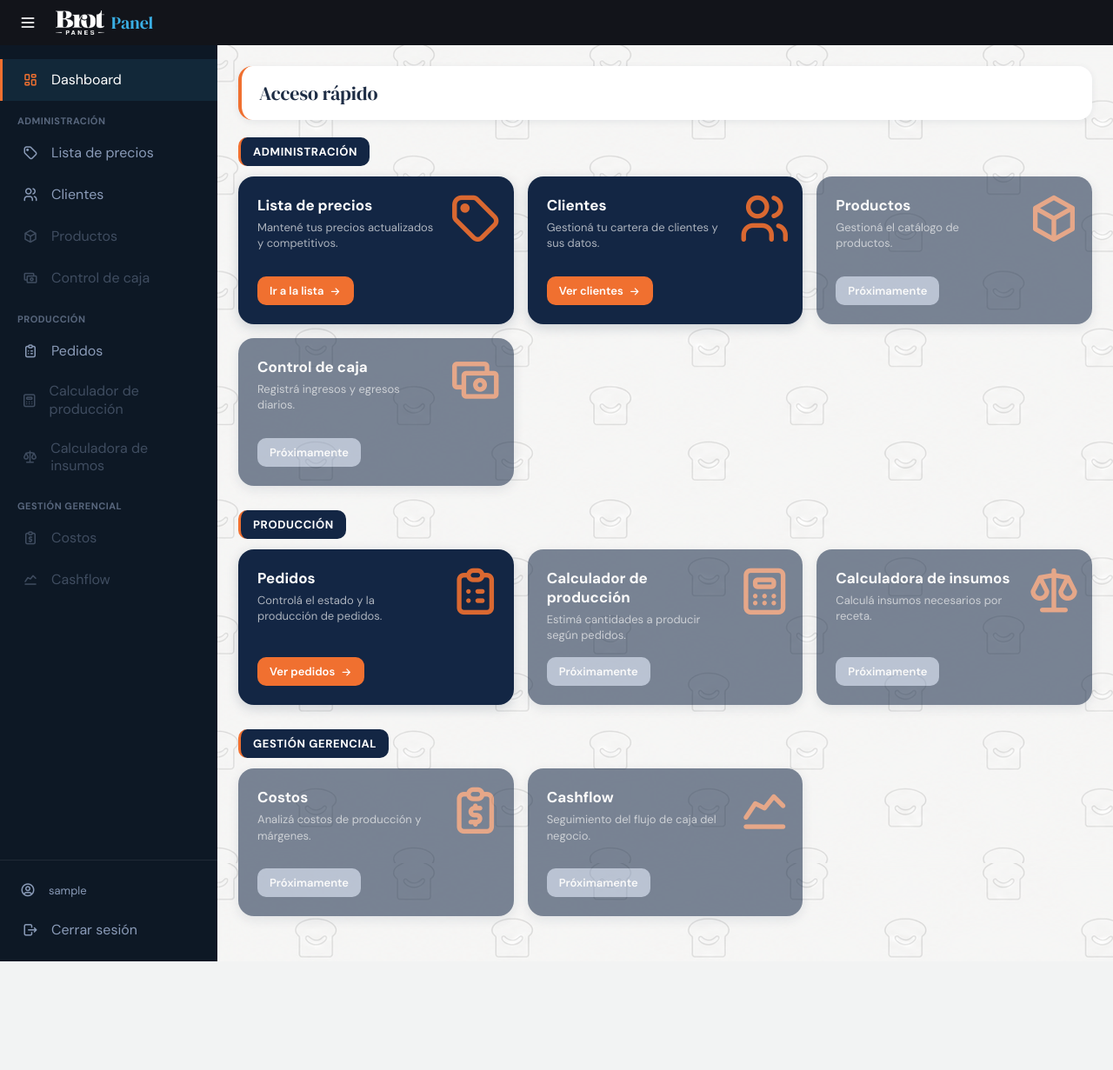
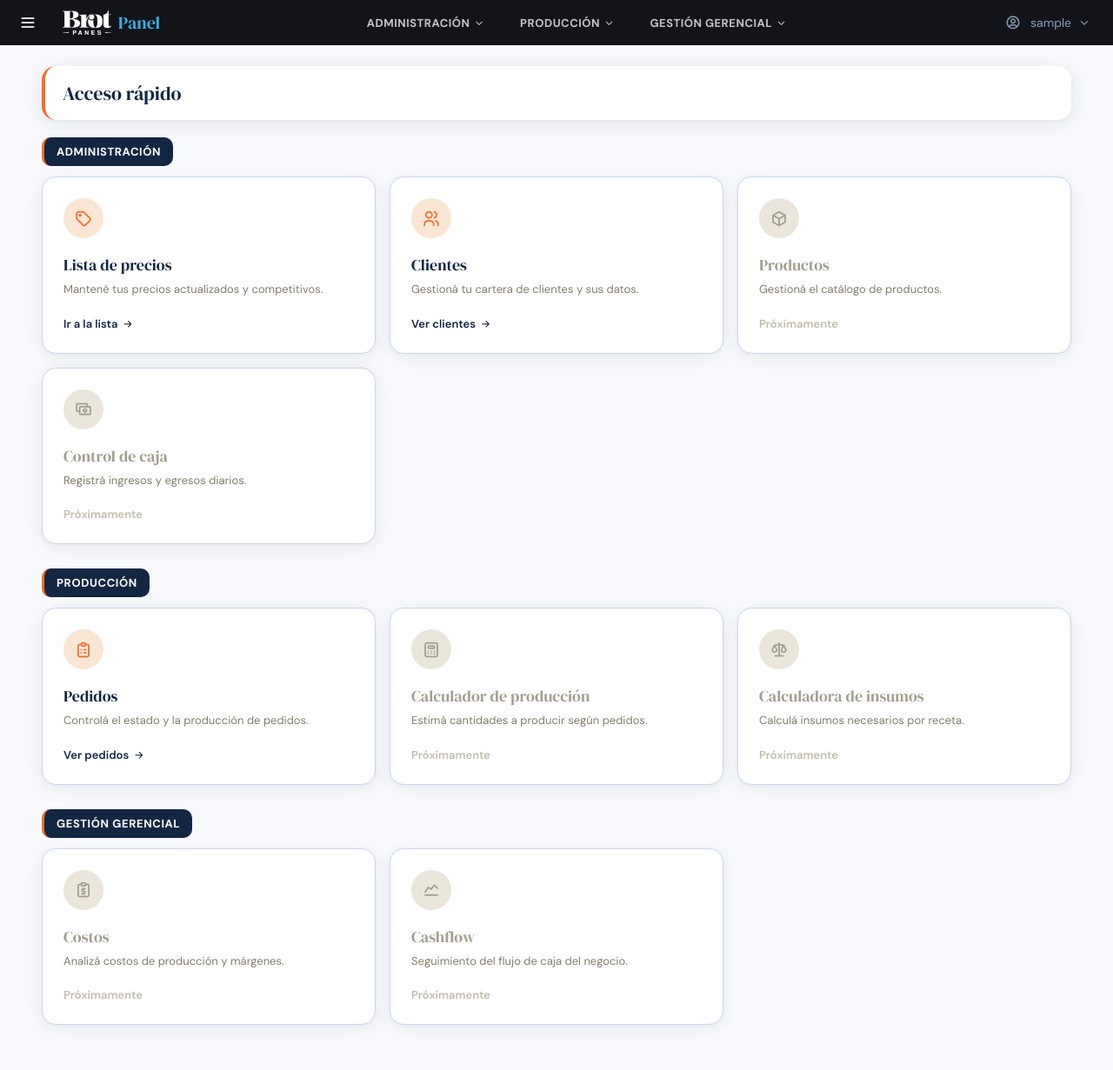
Before and after one commit to lopezmaty/brot_panel, a Django app: page /panel/dashboard/ in a window 1280 px wide. Shown: the whole page at 87% size. Before the commit the page ends 1106 px from the top, so only its background shows below. Run offline with Django 5.2, Linux system fonts and the light colour scheme; the visitor is signed in with stand-in values (Sample User, id 1).

Commit message:
setup usuarios_view

```diff
--- a/frontend/urls.py
+++ b/frontend/urls.py
@@ -7,5 +7,6 @@ urlpatterns = [
     path('clientes/', views.clientes_view, name='clientes'),
     path('pedidos/', views.centro_pedidos_view, name='centro_pedidos'),
     path('login/', views.login_view, name='login'),
-    path('logout/', views.logout_view, name='logout')
+    path('logout/', views.logout_view, name='logout'),
+    path('usuarios/', views.usuarios_view, name='usuarios'),
 ]
--- a/frontend/views.py
+++ b/frontend/views.py
@@ -1,6 +1,7 @@
 from django.shortcuts import render, redirect
 from django.contrib.auth import authenticate, login, logout
 from django.contrib.auth.decorators import login_required
+from django.contrib.auth.models import User
 import requests
 
 @login_required(login_url='login')
@@ -43,3 +44,13 @@ def login_view(request):
 def logout_view(request):
     logout(request)
     return redirect('login')
+
+@login_required(login_url='login')
+def usuarios_view(request):
+    if request.user.perfil.rol  == 'admin':
+        users = User.objects.all()
+        response = render(request, 'usuarios.html', {'users': users})
+        return response
+    else:
+        response = redirect('dashboard')
+        return response
--- a/requirements.txt
+++ b/requirements.txt
@@ -1,9 +1,14 @@
 asgiref==3.11.1
+certifi==2026.6.17
+charset-normalizer==3.4.9
 Django==6.0.6
 djangorestframework==3.17.1
 djangorestframework_simplejwt==5.5.1
+idna==3.18
 psycopg2-binary==2.9.12
 PyJWT==2.13.0
 python-decouple==3.8
+requests==2.34.2
 sqlparse==0.5.5
 tzdata==2026.2
+urllib3==2.7.0
--- a/static/css/base.css
+++ b/static/css/base.css
@@ -37,7 +37,7 @@ body {
   background: var(--topnav-bg);
   display: flex;
   align-items: center;
-  gap: 16px;
+  gap: 24px;
   padding: 0 16px;
   position: sticky;
   top: 0;
@@ -62,6 +62,7 @@ body {
   font-size: 20px;
   color: var(--white);
   height: 28px;
+  text-decoration: none;
 }
 
 .logo-img {
@@ -72,6 +73,140 @@ body {
 .logo span {
   color: var(--sky);
   line-height: 1;
+  text-decoration: none;
+}
+
+/* Topnav categorías */
+.topnav-categories {
+  display: flex;
+  gap: 8px;
+  flex: 1;
+  justify-content: center;
+}
+
+.topnav-dropdown {
+  position: relative;
+}
+
+.topnav-cat-label {
+  display: flex;
+  align-items: center;
+  gap: 4px;
+  color: rgba(255, 255, 255, 0.75);
+  font-size: 13px;
+  font-weight: 700;
+  text-transform: uppercase;
+  letter-spacing: 0.5px;
+  padding: 10px 16px;
+  border-radius: 8px;
+  cursor: default;
+}
+
+.topnav-dropdown:hover .topnav-cat-label {
+  color: var(--white);
+  background: rgba(255, 255, 255, 0.06);
+}
+
+.topnav-dropdown-menu {
+  position: absolute;
+  top: 100%;
+  left: 0;
+  min-width: 200px;
+  background: var(--navy);
+  border-radius: 12px;
+  box-shadow: 0 8px 20px rgba(19, 38, 68, 0.3);
+  padding: 8px;
+  opacity: 0;
+  visibility: hidden;
+  transform: translateY(-6px);
+  transition: opacity 0.15s ease, transform 0.15s ease;
+  z-index: 200;
+}
+
+.topnav-dropdown:hover .topnav-dropdown-menu {
+  opacity: 1;
+  visibility: visible;
+  transform: translateY(0);
+}
+
+.topnav-dropdown-menu a,
+.topnav-dropdown-disabled {
+  display: block;
+  padding: 8px 12px;
+  border-radius: 8px;
+  color: rgba(255, 255, 255, 0.85);
+  text-decoration: none;
+  font-size: 14px;
+}
+
+.topnav-dropdown-menu a:hover {
+  background: rgba(255, 255, 255, 0.08);
+}
+
+.topnav-dropdown-disabled {
+  color: rgba(255, 255, 255, 0.3);
+  cursor: default;
+}
+
+/* Usuario en el topnav */
+.topnav-user {
+  position: relative;
+}
+
+.topnav-user-info {
+  display: flex;
+  align-items: center;
+  gap: 8px;
+  background: none;
+  border: none;
+  color: var(--gray400);
+  font-family: 'DM Sans', sans-serif;
+  font-size: 14px;
+  cursor: pointer;
+  padding: 8px 10px;
+  border-radius: 8px;
+}
+
+.topnav-user-info:hover {
+  color: var(--white);
+  background: rgba(255, 255, 255, 0.06);
+}
+
+.topnav-user .user-dropdown {
+  position: absolute;
+  top: 100%;
+  right: 0;
+  min-width: 200px;
+  background: var(--navy);
+  border-radius: 12px;
+  box-shadow: 0 8px 20px rgba(19, 38, 68, 0.3);
+  padding: 8px;
+  max-height: 0;
+  overflow: hidden;
+  opacity: 0;
+  transition: max-height 0.2s ease, opacity 0.2s ease;
+  z-index: 200;
+}
+
+.topnav-user .user-dropdown.open {
+  max-height: 200px;
+  opacity: 1;
+}
+
+.user-dropdown-item {
+  display: flex;
+  align-items: center;
+  gap: 10px;
+  padding: 10px 12px;
+  border-radius: 8px;
+  color: rgba(255, 255, 255, 0.85);
+  text-decoration: none;
+  font-size: 14px;
+}
+
+.user-dropdown-item:hover {
+  background: rgba(255, 255, 255, 0.08);
+  color: var(--white);
 }
 
 /* Layout */
@@ -100,6 +235,10 @@ body {
 }
 
 .sidebar.collapsed .sidebar-category-title {
+  display: none;
+}
+
+body.no-sidebar .sidebar {
   display: none;
 }
 
@@ -167,37 +306,18 @@ body {
   color: var(--orange);
 }
 
-.sidebar-user {
-  border-top: 1px solid rgba(255, 255, 255, 0.08);
-  padding: 12px 0;
-}
-
-.sidebar-user-info {
-  display: flex;
-  align-items: center;
-  gap: 12px;
-  padding: 10px 20px;
-  color: var(--gray400);
-  font-size: 13px;
-  white-space: nowrap;
-}
-
-.sidebar-logout:hover {
-  color: var(--orange);
-}
-
-.sidebar-logout:hover .sidebar-dot {
-  color: var(--orange);
-}
-
 /* Content */
 .content {
   flex: 1;
-  padding: 24px;
+  padding: 24px 48px;
   min-width: 0;
-  background-color: #FBFCFE;
-  background-image: url('../img/background.png');
-  background-repeat: repeat;
+  background-color: var(--gray50);
+}
+
+.content > * {
+  max-width: 1400px;
+  margin-left: auto;
+  margin-right: auto;
 }
 
 /* Page title */
@@ -205,20 +325,20 @@ body {
   font-family: 'DM Serif Display', serif;
   font-size: 22px;
   font-weight: 400;
-  color: var(--gray800);
+  color: var(--navy);
   margin: 0 0 20px;
   padding: 16px 20px;
   background: var(--white);
   border-radius: 16px;
   border-left: 4px solid var(--orange);
-  box-shadow: 0 2px 8px rgba(19, 38, 68, 0.08);
+  box-shadow: 0 4px 24px rgba(15, 35, 64, 0.08), 0 1px 4px rgba(15, 35, 64, 0.05);
 }
 
 /* Cards genéricas */
 .card {
   background: var(--white);
-  border-radius: 20px;
-  box-shadow: 0 2px 8px rgba(19, 38, 68, 0.06);
+  border-radius: 16px;
+  box-shadow: 0 4px 24px rgba(15, 35, 64, 0.08), 0 1px 4px rgba(15, 35, 64, 0.05);
   padding: 20px;
 }
 
@@ -275,7 +395,7 @@ tbody td {
   font-size: 14px;
 }
 
-/* Quick access cards (dashboard) */
+/* Quick access cards - estilo elevado suave */
 .qc-category {
   margin-bottom: 28px;
 }
@@ -302,92 +422,86 @@ tbody td {
 }
 
 .quick-card {
-  background: var(--navy);
-  border-radius: 18px;
-  padding: 22px;
+  background: var(--white);
+  border-radius: 16px;
+  padding: 24px;
   text-decoration: none;
-  min-height: 170px;
-  box-shadow: 0 4px 14px rgba(19, 38, 68, 0.18);
-  transition: transform 0.18s ease, box-shadow 0.18s ease;
-  position: relative;
-  overflow: hidden;
-  display: flex;
-  flex-direction: column;
+  border: 1px solid var(--border);
+  box-shadow: 0 4px 24px rgba(15, 35, 64, 0.06), 0 1px 4px rgba(15, 35, 64, 0.04);
+  transition: transform 0.15s ease, box-shadow 0.15s ease;
+  display: block;
 }
 
 .quick-card:hover {
-  transform: translateY(-4px);
-  box-shadow: 0 10px 24px rgba(19, 38, 68, 0.28);
+  transform: translateY(-3px);
+  box-shadow: 0 12px 48px rgba(15, 35, 64, 0.14), 0 2px 8px rgba(15, 35, 64, 0.06);
+}
+
+.qc-badge {
+  width: 46px;
+  height: 46px;
+  border-radius: 50%;
+  background: #FBE6D3;
+  display: flex;
+  align-items: center;
+  justify-content: center;
+  color: var(--orange);
+  font-size: 21px;
+  margin-bottom: 18px;
+}
+
+.qc-title {
+  font-family: 'DM Serif Display', serif;
+  font-size: 18px;
+  font-weight: 400;
+  margin: 0 0 6px;
+  color: var(--navy) !important;
+}
+
+.qc-desc {
+  font-size: 13px;
+  line-height: 1.5;
+  color: #847D6A !important;
+  margin: 0 0 18px;
+}
+
+.qc-btn {
+  font-size: 13px;
+  font-weight: 600;
+  color: var(--navy) !important;
+  display: inline-flex;
+  align-items: center;
+  gap: 5px;
+  background: none;
+  padding: 0;
+}
+
+.quick-card:hover .qc-btn {
+  color: var(--orange) !important;
 }
 
 .qc-disabled {
-  opacity: 0.55;
   cursor: default;
 }
 
 .qc-disabled:hover {
   transform: none;
-  box-shadow: 0 4px 14px rgba(19, 38, 68, 0.18);
+  box-shadow: 0 4px 24px rgba(15, 35, 64, 0.06), 0 1px 4px rgba(15, 35, 64, 0.04);
 }
 
-.qc-icon-bg {
-  position: absolute;
-  top: 16px;
-  right: 12px;
-  font-size: 64px;
-  color: var(--orange);
-  opacity: 0.9;
+.qc-disabled .qc-badge {
+  background: #EAE6DC;
+  color: #A39D8E;
 }
 
-.qc-text {
-  position: relative;
-  z-index: 1;
-  max-width: 75%;
-  display: flex;
-  flex-direction: column;
-  flex: 1;
-}
-
-.qc-title {
-  color: #FFFFFF !important;
-  font-family: 'DM Sans', sans-serif;
-  font-weight: 700;
-  font-size: 17px;
-  margin: 0 0 6px;
-}
-
-.qc-desc {
-  color: rgba(255, 255, 255, 0.65) !important;
-  font-size: 13px;
-  line-height: 1.4;
-  margin: 0 0 16px;
-}
-
-.qc-btn {
-  display: inline-flex;
-  align-items: center;
-  gap: 6px;
-  background: var(--orange);
-  color: #FFFFFF !important;
-  font-weight: 600;
-  font-size: 13px;
-  padding: 8px 14px;
-  border-radius: 10px;
-  transition: box-shadow 0.15s ease;
-  margin-top: auto;
-  width: fit-content;
+.qc-disabled .qc-title {
+  color: #A39D8E !important;
 }
 
 .qc-btn-disabled {
-  background: var(--gray400);
-}
-
-.quick-card:hover .qc-btn {
-  box-shadow: 0 4px 10px rgba(240, 112, 48, 0.4);
-}
-
-.qc-btn .ti-arrow-right {
-  font-size: 14px;
+  font-size: 13px;
+  font-weight: 600;
+  color: #C2BCAC !important;
 }
 
 /* Login */
@@ -402,9 +516,9 @@ tbody td {
 }
 
 .login-card {
-  background: var(--white);
+  background: var(--navy);
   border-radius: 20px;
-  box-shadow: 0 4px 20px rgba(19, 38, 68, 0.1);
+  box-shadow: 0 4px 20px rgba(19, 38, 68, 0.15);
   padding: 40px 36px;
   width: 100%;
   max-width: 360px;
@@ -425,16 +539,6 @@ tbody td {
     grid-template-columns: 1fr;
   }
 
-  .qc-icon-bg {
-    font-size: 48px;
-    top: 12px;
-    right: 12px;
-  }
-
-  .qc-text {
-    max-width: 65%;
-  }
-
   .page-title {
     font-size: 18px;
     padding: 12px 16px;
--- a/templates/base.html
+++ b/templates/base.html
@@ -15,79 +15,69 @@
   <link rel="stylesheet" href="{% static 'css/base.css' %}">
   {% block extra_css %}{% endblock %}
 </head>
-<body>
+<body class="{% block body_class %}{% endblock %}">
 
   <nav class="topnav">
     <button class="sidebar-toggle" id="sidebarToggle" aria-label="Colapsar menú">
       <i class="ti ti-menu-2"></i>
     </button>
-    <div class="logo">
+
+    <a href="{% url 'dashboard' %}" class="logo">
       <img src="{% static 'img/logo.png' %}" alt="Brot Panes" class="logo-img">
       <span>Panel</span>
+    </a>
+
+    <div class="topnav-categories">
+      <div class="topnav-dropdown">
+        <span class="topnav-cat-label">Administración <i class="ti ti-chevron-down"></i></span>
+        <div class="topnav-dropdown-menu">
+          <a href="{% url 'lista_precios' %}">Lista de precios</a>
+          <a href="{% url 'clientes' %}">Clientes</a>
+          <span class="topnav-dropdown-disabled">Productos</span>
+          <span class="topnav-dropdown-disabled">Control de caja</span>
+        </div>
+      </div>
+
+      <div class="topnav-dropdown">
+        <span class="topnav-cat-label">Producción <i class="ti ti-chevron-down"></i></span>
+        <div class="topnav-dropdown-menu">
+          <a href="{% url 'centro_pedidos' %}">Pedidos</a>
+          <span class="topnav-dropdown-disabled">Calculador de producción</span>
+          <span class="topnav-dropdown-disabled">Calculadora de insumos</span>
+        </div>
+      </div>
+
+      <div class="topnav-dropdown">
+        <span class="topnav-cat-label">Gestión gerencial <i class="ti ti-chevron-down"></i></span>
+        <div class="topnav-dropdown-menu">
+          <span class="topnav-dropdown-disabled">Costos</span>
+          <span class="topnav-dropdown-disabled">Cashflow</span>
+        </div>
+      </div>
+    </div>
+
+    <div class="topnav-user">
+      <button class="topnav-user-info" id="userMenuToggle">
+        <span class="sidebar-dot"><i class="ti ti-user-circle"></i></span>
+        <span>{{ request.user.username }}</span>
+        <i class="ti ti-chevron-down"></i>
+      </button>
+      <div class="user-dropdown" id="userDropdown">
+        {% if request.user.perfil.rol == 'admin' %}
+        <a href="{% url 'usuarios' %}" class="user-dropdown-item">
+          <i class="ti ti-users-group"></i> Gestión de usuarios
+        </a>
+        {% endif %}
+        <a href="{% url 'logout' %}" class="user-dropdown-item">
+          <i class="ti ti-logout"></i> Cerrar sesión
+        </a>
+      </div>
     </div>
   </nav>
 
   <div class="app-layout">
     <aside class="sidebar" id="sidebar">
-      <nav class="sidebar-nav">
-        <a href="{% url 'dashboard' %}" class="sidebar-item {% if request.resolver_match.url_name == 'dashboard' %}active{% endif %}">
-          <span class="sidebar-dot"><i class="ti ti-layout-dashboard"></i></span>
-          <span class="sidebar-label">Dashboard</span>
-        </a>
-
-        <p class="sidebar-category-title">Administración</p>
-        <a href="{% url 'lista_precios' %}" class="sidebar-item {% if request.resolver_match.url_name == 'lista_precios' %}active{% endif %}">
-          <span class="sidebar-dot"><i class="ti ti-tag"></i></span>
-          <span class="sidebar-label">Lista de precios</span>
-        </a>
-        <a href="{% url 'clientes' %}" class="sidebar-item {% if request.resolver_match.url_name == 'clientes' %}active{% endif %}">
-          <span class="sidebar-dot"><i class="ti ti-users"></i></span>
-          <span class="sidebar-label">Clientes</span>
-        </a>
-        <span class="sidebar-item-disabled">
-          <span class="sidebar-dot"><i class="ti ti-box"></i></span>
-          <span class="sidebar-label">Productos</span>
-        </span>
-        <span class="sidebar-item-disabled">
-          <span class="sidebar-dot"><i class="ti ti-cash"></i></span>
-          <span class="sidebar-label">Control de caja</span>
-        </span>
-
-        <p class="sidebar-category-title">Producción</p>
-        <a href="{% url 'centro_pedidos' %}" class="sidebar-item {% if request.resolver_match.url_name == 'centro_pedidos' %}active{% endif %}">
-          <span class="sidebar-dot"><i class="ti ti-clipboard-list"></i></span>
-          <span class="sidebar-label">Pedidos</span>
-        </a>
-        <span class="sidebar-item-disabled">
-          <span class="sidebar-dot"><i class="ti ti-calculator"></i></span>
-          <span class="sidebar-label">Calculador de producción</span>
-        </span>
-        <span class="sidebar-item-disabled">
-          <span class="sidebar-dot"><i class="ti ti-scale"></i></span>
-          <span class="sidebar-label">Calculadora de insumos</span>
-        </span>
-
-        <p class="sidebar-category-title">Gestión gerencial</p>
-        <span class="sidebar-item-disabled">
-          <span class="sidebar-dot"><i class="ti ti-report-money"></i></span>
-          <span class="sidebar-label">Costos</span>
-        </span>
-        <span class="sidebar-item-disabled">
-          <span class="sidebar-dot"><i class="ti ti-chart-line"></i></span>
-          <span class="sidebar-label">Cashflow</span>
-        </span>
-      </nav>
-
-      <div class="sidebar-user">
-        <div class="sidebar-user-info">
-          <span class="sidebar-dot"><i class="ti ti-user-circle"></i></span>
-          <span class="sidebar-label">{{ request.user.username }}</span>
-        </div>
-        <a href="{% url 'logout' %}" class="sidebar-item sidebar-logout">
-          <span class="sidebar-dot"><i class="ti ti-logout"></i></span>
-          <span class="sidebar-label">Cerrar sesión</span>
-        </a>
-      </div>
+      {% block sidebar %}{% endblock %}
     </aside>
 
     <main class="content">
@@ -100,6 +90,10 @@
     document.getElementById('sidebarToggle').addEventListener('click', function () {
       document.getElementById('sidebar').classList.toggle('collapsed');
     });
+
+    document.getElementById('userMenuToggle').addEventListener('click', function () {
+      document.getElementById('userDropdown').classList.toggle('open');
+    });
   </script>
 
   {% block extra_js %}{% endblock %}
--- a/templates/dashboard.html
+++ b/templates/dashboard.html
@@ -1,4 +1,6 @@
 {% extends 'base.html' %}
+
+{% block body_class %}no-sidebar{% endblock %}
 
 {% block content %}
 
@@ -8,39 +10,31 @@
   <h2 class="qc-category-title">Administración</h2>
   <div class="quick-access-grid">
     <a href="{% url 'lista_precios' %}" class="quick-card">
-      <i class="ti ti-tag qc-icon-bg"></i>
-      <div class="qc-text">
+      <div class="qc-badge"><i class="ti ti-tag"></i></div>
       <h3 class="qc-title">Lista de precios</h3>
       <p class="qc-desc">Mantené tus precios actualizados y competitivos.</p>
       <span class="qc-btn">Ir a la lista <i class="ti ti-arrow-right"></i></span>
-      </div>
     </a>
 
     <a href="{% url 'clientes' %}" class="quick-card">
-      <i class="ti ti-users qc-icon-bg"></i>
-      <div class="qc-text">
+      <div class="qc-badge"><i class="ti ti-users"></i></div>
       <h3 class="qc-title">Clientes</h3>
       <p class="qc-desc">Gestioná tu cartera de clientes y sus datos.</p>
       <span class="qc-btn">Ver clientes <i class="ti ti-arrow-right"></i></span>
-      </div>
     </a>
 
     <div class="quick-card qc-disabled">
-      <i class="ti ti-box qc-icon-bg"></i>
-      <div class="qc-text">
+      <div class="qc-badge"><i class="ti ti-box"></i></div>
       <h3 class="qc-title">Productos</h3>
       <p class="qc-desc">Gestioná el catálogo de productos.</p>
-        <span class="qc-btn qc-btn-disabled">Próximamente</span>
-      </div>
+      <span class="qc-btn-disabled">Próximamente</span>
     </div>
 
     <div class="quick-card qc-disabled">
-      <i class="ti ti-cash qc-icon-bg"></i>
-      <div class="qc-text">
+      <div class="qc-badge"><i class="ti ti-cash"></i></div>
       <h3 class="qc-title">Control de caja</h3>
       <p class="qc-desc">Registrá ingresos y egresos diarios.</p>
-        <span class="qc-btn qc-btn-disabled">Próximamente</span>
-      </div>
+      <span class="qc-btn-disabled">Próximamente</span>
     </div>
   </div>
 </section>
@@ -49,30 +43,24 @@
   <h2 class="qc-category-title">Producción</h2>
   <div class="quick-access-grid">
     <a href="{% url 'centro_pedidos' %}" class="quick-card">
-      <i class="ti ti-clipboard-list qc-icon-bg"></i>
-      <div class="qc-text">
+      <div class="qc-badge"><i class="ti ti-clipboard-list"></i></div>
       <h3 class="qc-title">Pedidos</h3>
       <p class="qc-desc">Controlá el estado y la producción de pedidos.</p>
       <span class="qc-btn">Ver pedidos <i class="ti ti-arrow-right"></i></span>
-      </div>
     </a>
 
     <div class="quick-card qc-disabled">
-      <i class="ti ti-calculator qc-icon-bg"></i>
-      <div class="qc-text">
+      <div class="qc-badge"><i class="ti ti-calculator"></i></div>
       <h3 class="qc-title">Calculador de producción</h3>
       <p class="qc-desc">Estimá cantidades a producir según pedidos.</p>
-        <span class="qc-btn qc-btn-disabled">Próximamente</span>
-      </div>
+      <span class="qc-btn-disabled">Próximamente</span>
     </div>
 
     <div class="quick-card qc-disabled">
-      <i class="ti ti-scale qc-icon-bg"></i>
-      <div class="qc-text">
+      <div class="qc-badge"><i class="ti ti-scale"></i></div>
       <h3 class="qc-title">Calculadora de insumos</h3>
       <p class="qc-desc">Calculá insumos necesarios por receta.</p>
-        <span class="qc-btn qc-btn-disabled">Próximamente</span>
-      </div>
+      <span class="qc-btn-disabled">Próximamente</span>
     </div>
   </div>
 </section>
@@ -81,21 +69,17 @@
   <h2 class="qc-category-title">Gestión gerencial</h2>
   <div class="quick-access-grid">
     <div class="quick-card qc-disabled">
-      <i class="ti ti-report-money qc-icon-bg"></i>
-      <div class="qc-text">
+      <div class="qc-badge"><i class="ti ti-report-money"></i></div>
       <h3 class="qc-title">Costos</h3>
       <p class="qc-desc">Analizá costos de producción y márgenes.</p>
-        <span class="qc-btn qc-btn-disabled">Próximamente</span>
-      </div>
+      <span class="qc-btn-disabled">Próximamente</span>
     </div>
 
     <div class="quick-card qc-disabled">
-      <i class="ti ti-chart-line qc-icon-bg"></i>
-      <div class="qc-text">
+      <div class="qc-badge"><i class="ti ti-chart-line"></i></div>
       <h3 class="qc-title">Cashflow</h3>
       <p class="qc-desc">Seguimiento del flujo de caja del negocio.</p>
-        <span class="qc-btn qc-btn-disabled">Próximamente</span>
-      </div>
+      <span class="qc-btn-disabled">Próximamente</span>
     </div>
   </div>
 </section>
--- /dev/null
+++ b/templates/usuarios.html
@@ -0,0 +1,6 @@
+{% extends 'base.html' %}
+
+{% block content %}
+<h1 class="page-title">Gestión de usuarios</h1>
+<p>Esta pantalla está en construcción.</p>
+{% endblock %}
```
Also changed, not shown: static/css/login.css (+6 -4 lines). Lines whose indentation alone changed are shown as unchanged.
